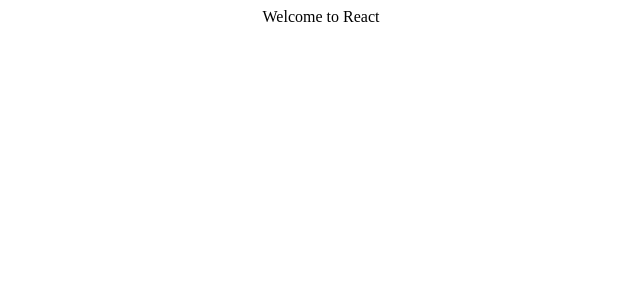
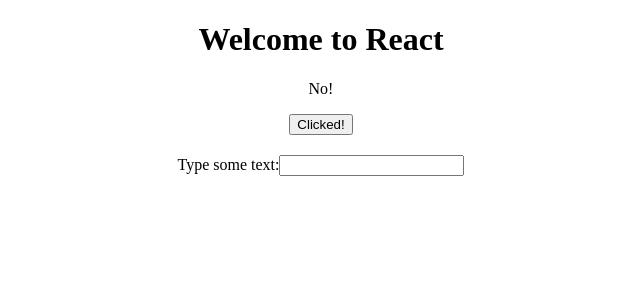
Before and after one commit to pesto-students/batch-11-excercises, a React (Create React App) app in the folder test-basics/: page / in a window 1280 px wide. Shown: the top 300 px of the page, without its empty margins (319-959 px from the left). Built offline with nearby package versions, Linux system fonts and the light colour scheme; the HTML template or start-up script is replaced by a standard one.

Commit message:
Solved test-basics

```diff
--- a/test-basics/src/App.js
+++ b/test-basics/src/App.js
@@ -8,11 +8,33 @@
     on: false,
     input: '',
     mainColor: 'blue',
+    buttonText: 'No!',
   }
+  handleClick = () => {
+    this.setState({ buttonText: "Yes!" });
+  }
+  onInput = ({ currentTarget: { value } }) => {
+    this.setState({ input: value });
+  }
+  handleStrings = (string) => {
+    if (typeof string === 'string' && string.length > 0) {
+      return true;
+    }
+    return false;
+  }
+
   render() {
+    const { mainColor, buttonText, input } = this.state;
     return (
-      <div className="App">
-        Welcome to React
+      <div>
+        <h1 className={mainColor}>
+          Welcome to React
+        </h1>
+        <p className="button-state">{buttonText}</p>
+        <button onClick={this.handleClick}>Clicked!</button>
+        <h2>{input}</h2>
+        <label htmlFor="test">Type some text:</label>
+        <input type="text" id="test" onChange={this.onInput} />
       </div>
     );
   }
@@ -20,7 +42,12 @@
 
 export class Link extends Component {
   render() {
-    return null;
+    const { address, hide } = this.props;
+
+    if (hide) {
+      return null;
+    }
+    return <a href={address}>{address}</a>
   }
 }
 
```
Also changed, not shown: test-basics/src/setupTests.js (+1 -1 lines).
